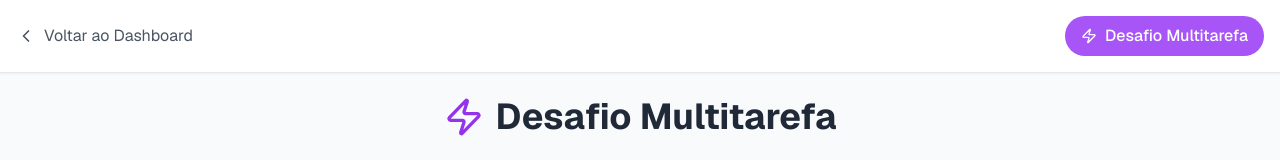
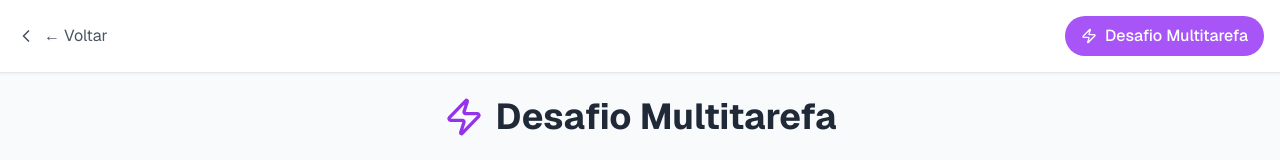
Before and after one commit to ClaudemirWork/teaplus-working, a Next.js app: page /multitask-challenge in a window 1280 px wide. Shown: the top 160 px of the page. Built offline with nearby package versions, Linux system fonts and the light colour scheme.

Commit message:
Update page.tsx correção do botão voltar para dashboard no desafio multitarefa

```diff
--- a/app/multitask-challenge/page.tsx
+++ b/app/multitask-challenge/page.tsx
@@ -416,11 +416,11 @@ export default function MultitaskChallenge() {
         <div className="p-4">
           <div className="flex items-center justify-between">
             <Link
-              href="/tdah"
+              href="/dashboard"
               className="flex items-center space-x-2 text-gray-600 hover:text-gray-800 transition-colors"
             >
               <ChevronLeft size={20} />
-              <span>Voltar ao Dashboard</span>
+              <span>← Voltar</span>
             </Link>
 
             <div className="flex items-center space-x-4">
```
